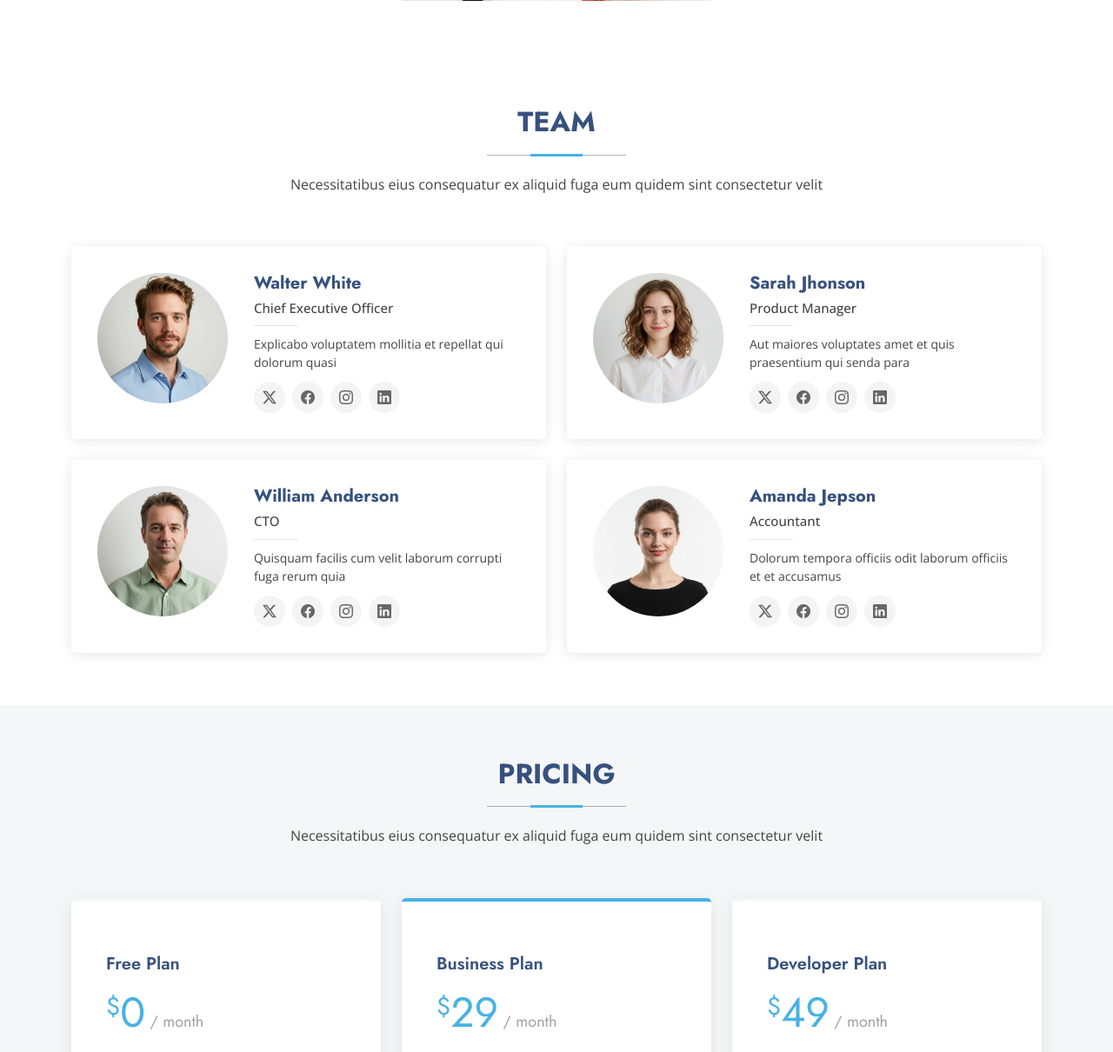
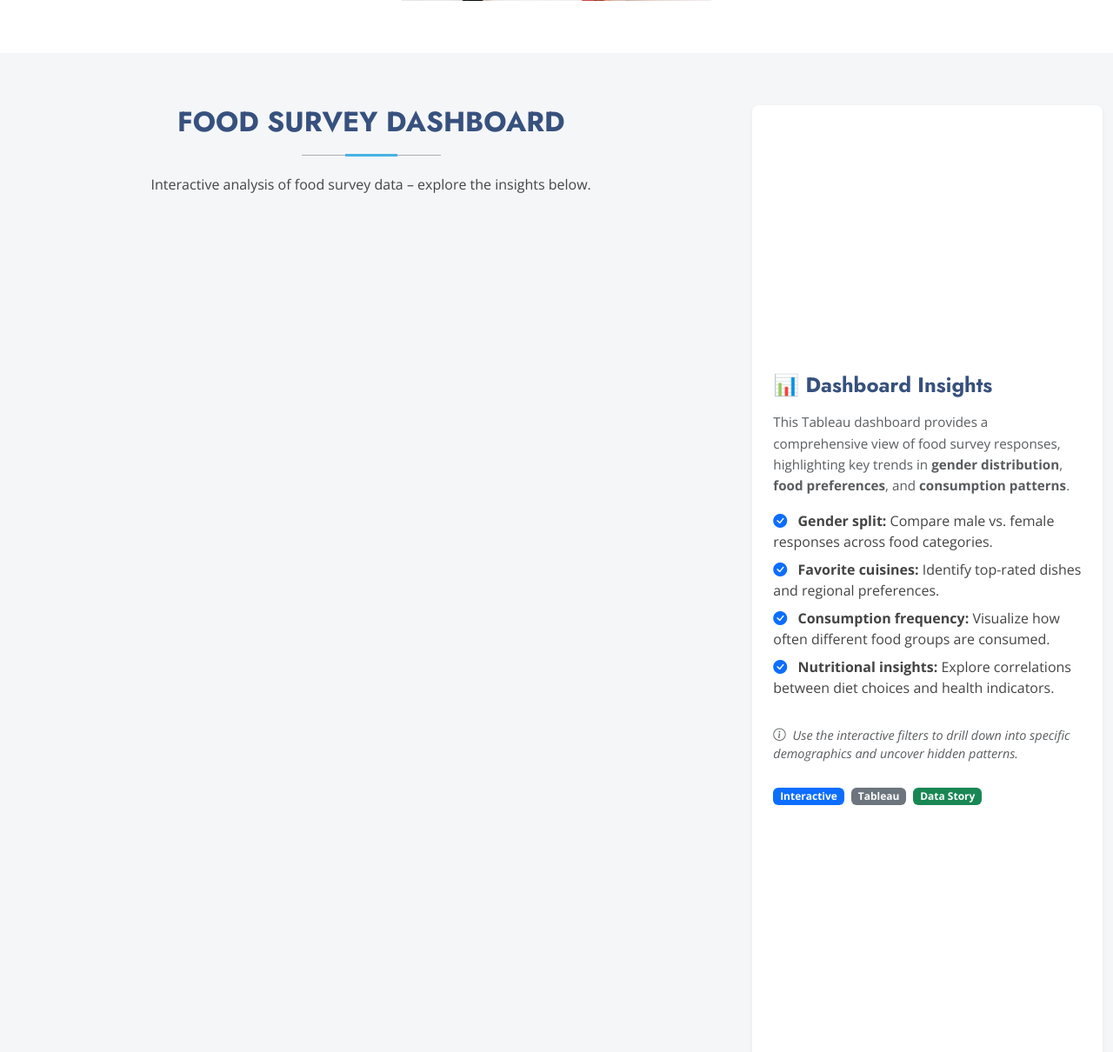
Before and after one commit to manojmaradani24/Food-Survey-Analysis-Tableau, a Flask app: page / in a window 1280 px wide. Shown: the part 5290-6500 px from the top of the page at 87% size. Run offline with Flask 3, Linux system fonts and the light colour scheme; some libraries are stand-ins or nearby versions.

Commit message:
Add Food Survey Dashboard section to index.html
Added a Food Survey Dashboard section with interactive Tableau visualizations and insights on food survey data.

```diff
--- a/flask_app/templates/index.html
+++ b/flask_app/templates/index.html
@@ -605,6 +605,80 @@
 
     </section><!-- /Portfolio Section -->
 
+    <!-- ======= Food Survey Dashboard Section ======= -->
+    <section id="food-survey-dashboard" class="food-survey-dashboard section light-background" style="padding: 60px 0;">
+      <div class="container-fluid">
+        <div class="row gy-4 align-items-stretch">
+          <!-- Left Column: Tableau Dashboard -->
+          <div class="col-lg-8" data-aos="fade-up" data-aos-delay="100">
+            <div class="section-title" data-aos="fade-up">
+              <h2>Food Survey Dashboard</h2>
+              <p>Interactive analysis of food survey data – explore the insights below.</p>
+            </div>
+            <div style="width:100%; height:950px; min-height:600px;">
+              <div class="tableauPlaceholder" id="viz1783250888346" style="position: relative; width: 100%; height: 100%;">
+                <noscript>
+                  <a href='#'>
+                    <img alt='Food Survey Analysis Dashboard ' src='https:&#47;&#47;public.tableau.com&#47;static&#47;images&#47;Fo&#47;Food_Survey_Analysis&#47;Story1&#47;1_rss.png' style='border: none; width:100%; height:auto;' />
+                  </a>
+                </noscript>
+                <object class='tableauViz' style='display:none; width:100%; height:100%;'>
+                  <param name='host_url' value='https%3A%2F%2Fpublic.tableau.com%2F' />
+                  <param name='embed_code_version' value='3' />
+                  <param name='site_root' value='' />
+                  <param name='name' value='Food_Survey_Analysis&#47;Story1' />
+                  <param name='tabs' value='no' />
+                  <param name='toolbar' value='yes' />
+                  <param name='static_image' value='https:&#47;&#47;public.tableau.com&#47;static&#47;images&#47;Fo&#47;Food_Survey_Analysis&#47;Story1&#47;1.png' />
+                  <param name='animate_transition' value='yes' />
+                  <param name='display_static_image' value='yes' />
+                  <param name='display_spinner' value='yes' />
+                  <param name='display_overlay' value='yes' />
+                  <param name='display_count' value='yes' />
+                  <param name='language' value='en-US' />
+                  <param name='filter' value='publish=yes' />
+                </object>
+              </div>
+              <script type='text/javascript'>
+                var divElement = document.getElementById('viz1783250888346');
+                var vizElement = divElement.getElementsByTagName('object')[0];
+                if (vizElement) {
+                  vizElement.style.width = '100%';
+                  vizElement.style.height = '950px';
+                }
+                var scriptElement = document.createElement('script');
+                scriptElement.src = 'https://public.tableau.com/javascripts/api/viz_v1.js';
+                vizElement.parentNode.insertBefore(scriptElement, vizElement);
+              </script>
+            </div>
+          </div>
+          <!-- Right Column: Dashboard Insights & Description -->
+          <div class="col-lg-4 d-flex align-items-stretch" data-aos="fade-up" data-aos-delay="200">
+            <div class="p-4 bg-white shadow-sm rounded-3 w-100 d-flex flex-column justify-content-center">
+              <h4 class="fw-bold mb-3">📊 Dashboard Insights</h4>
+              <p class="text-muted mb-3" style="font-size: 0.95rem; line-height: 1.6;">
+                This Tableau dashboard provides a comprehensive view of food survey responses, highlighting key trends in <strong>gender distribution</strong>, <strong>food preferences</strong>, and <strong>consumption patterns</strong>.
+              </p>
+              <ul class="list-unstyled mb-4">
+                <li class="mb-2"><i class="bi bi-check-circle-fill text-primary me-2"></i> <strong>Gender split:</strong> Compare male vs. female responses across food categories.</li>
+                <li class="mb-2"><i class="bi bi-check-circle-fill text-primary me-2"></i> <strong>Favorite cuisines:</strong> Identify top-rated dishes and regional preferences.</li>
+                <li class="mb-2"><i class="bi bi-check-circle-fill text-primary me-2"></i> <strong>Consumption frequency:</strong> Visualize how often different food groups are consumed.</li>
+                <li class="mb-2"><i class="bi bi-check-circle-fill text-primary me-2"></i> <strong>Nutritional insights:</strong> Explore correlations between diet choices and health indicators.</li>
+              </ul>
+              <p class="text-muted fst-italic" style="font-size: 0.9rem;">
+                <i class="bi bi-info-circle me-1"></i> Use the interactive filters to drill down into specific demographics and uncover hidden patterns.
+              </p>
+              <div class="mt-2">
+                <span class="badge bg-primary me-1">Interactive</span>
+                <span class="badge bg-secondary me-1">Tableau</span>
+                <span class="badge bg-success">Data Story</span>
+              </div>
+            </div>
+          </div>
+        </div>
+      </div>
+    </section><!-- End Food Survey Dashboard Section -->
+
     <!-- Team Section -->
     <section id="team" class="team section">
 
@@ -1125,7 +1199,8 @@
                 </div>
               </div><!-- End Info Item -->
 
-              <iframe src="https://www.google.com/maps/embed?pb=!1m14!1m8!1m3!1d48389.78314118045!2d-74.006138!3d40.710059!3m2!1i1024!2i768!4f13.1!3m3!1m2!1s0x89c25a22a3bda30d%3A0xb89d1fe6bc499443!2sDowntown%20Conference%20Center!5e0!3m2!1sen!2sus!4v1676961268712!5m2!1sen!2sus" frameborder="0" style="border:0; width: 100%; height: 270px;" allowfullscreen="" loading="lazy" referrerpolicy="no-referrer-when-downgrade"></iframe>
+              <!-- Original Google Maps iframe (restored) -->
+              <iframe src="https://www.google.com/maps/embed?pb=!1m14!1m8!1m3!1d48389.78314118045!2d-74.006138!3d40.7100" frameborder="0" style="border:0; width: 100%; height: 270px;" allowfullscreen="" loading="lazy" referrerpolicy="no-referrer-when-downgrade"></iframe>
             </div>
           </div>
 
```
